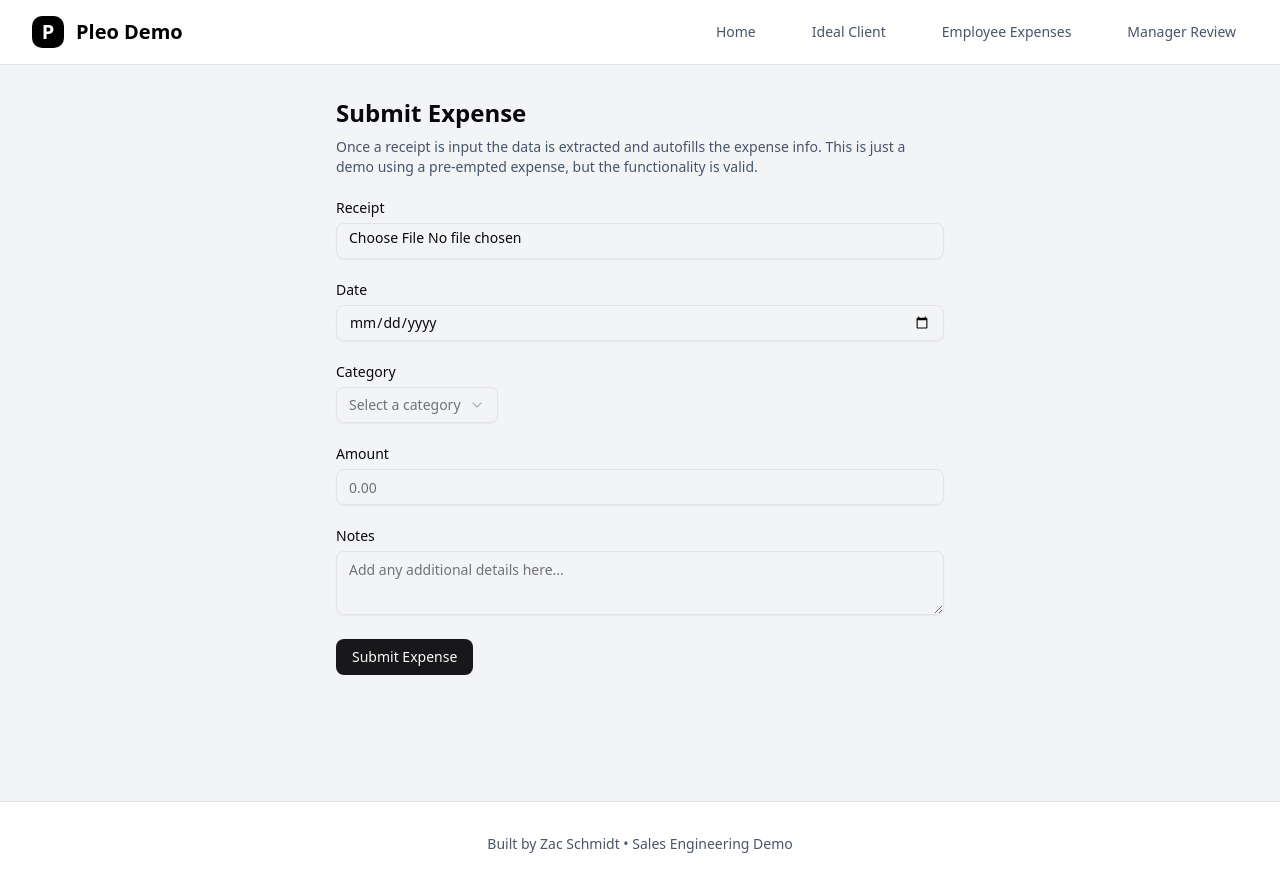
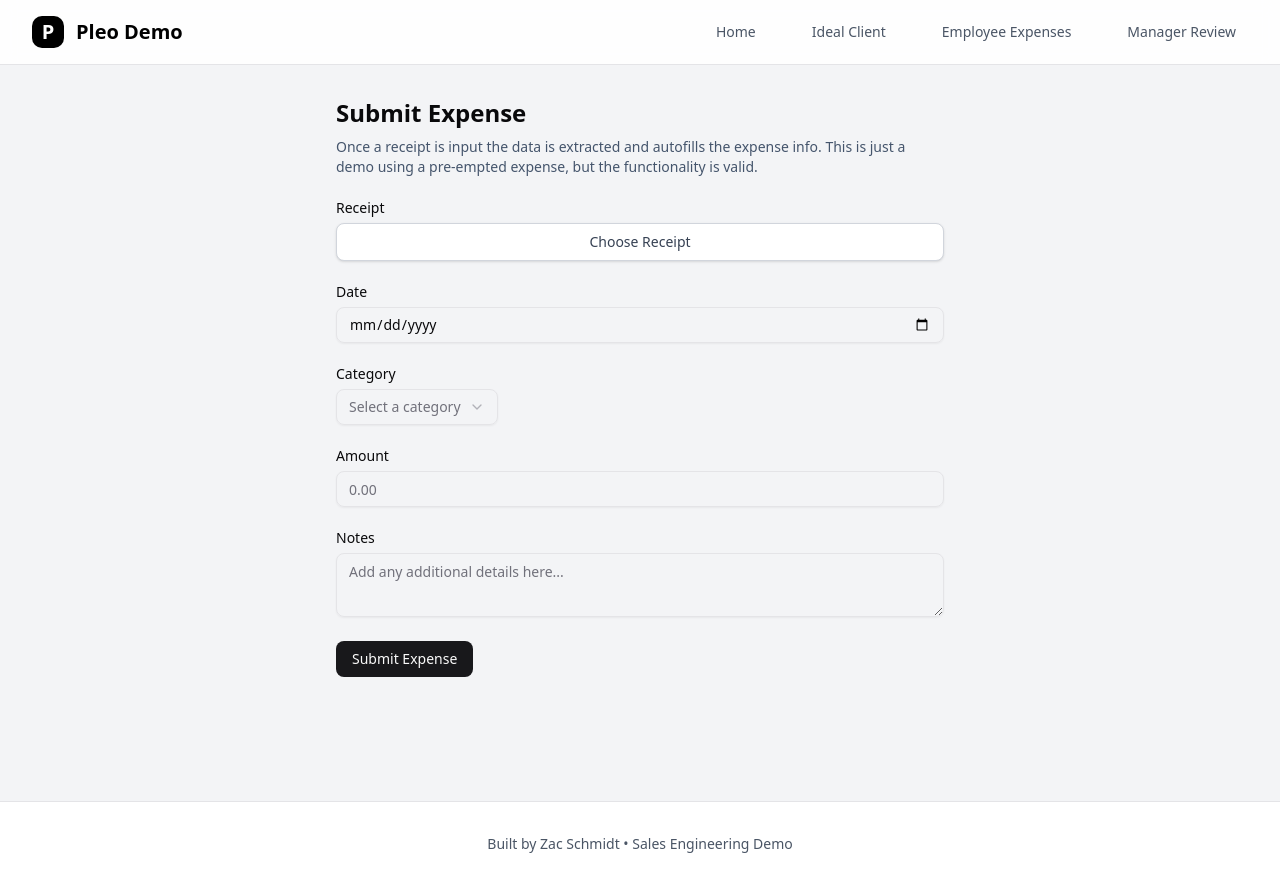
Before and after one commit to Zac-Schmidty/Pleo-demo, a Next.js app: page /employee in a window 1280 px wide. Built offline with nearby package versions, Linux system fonts and the light colour scheme.

Commit message:
Changed File button

```diff
--- a/app/employee/page.tsx
+++ b/app/employee/page.tsx
@@ -200,8 +200,15 @@ export default function ExpenseForm() {
                 <FormLabel>Receipt</FormLabel>
                 <FormControl>
                   <div className="space-y-4">
+                    <label
+                      htmlFor="file-upload"
+                      className="flex items-center justify-center px-4 py-2 border border-gray-300 rounded-md shadow-sm text-sm font-medium text-gray-700 bg-white hover:bg-gray-50 cursor-pointer hover:border-pink-500 transition-colors"
+                    >
+                      <span>Choose Receipt</span>
                       <Input
+                        id="file-upload"
                         type="file"
+                        className="hidden"
                         onChange={async (e) => {
                           const file = e.target.files?.[0]
                           if (file) {
@@ -210,6 +217,7 @@ export default function ExpenseForm() {
                           }
                         }}
                       />
+                    </label>
                   </div>
                 </FormControl>
                 <FormMessage />
```
Lines whose indentation alone changed are shown as unchanged.
